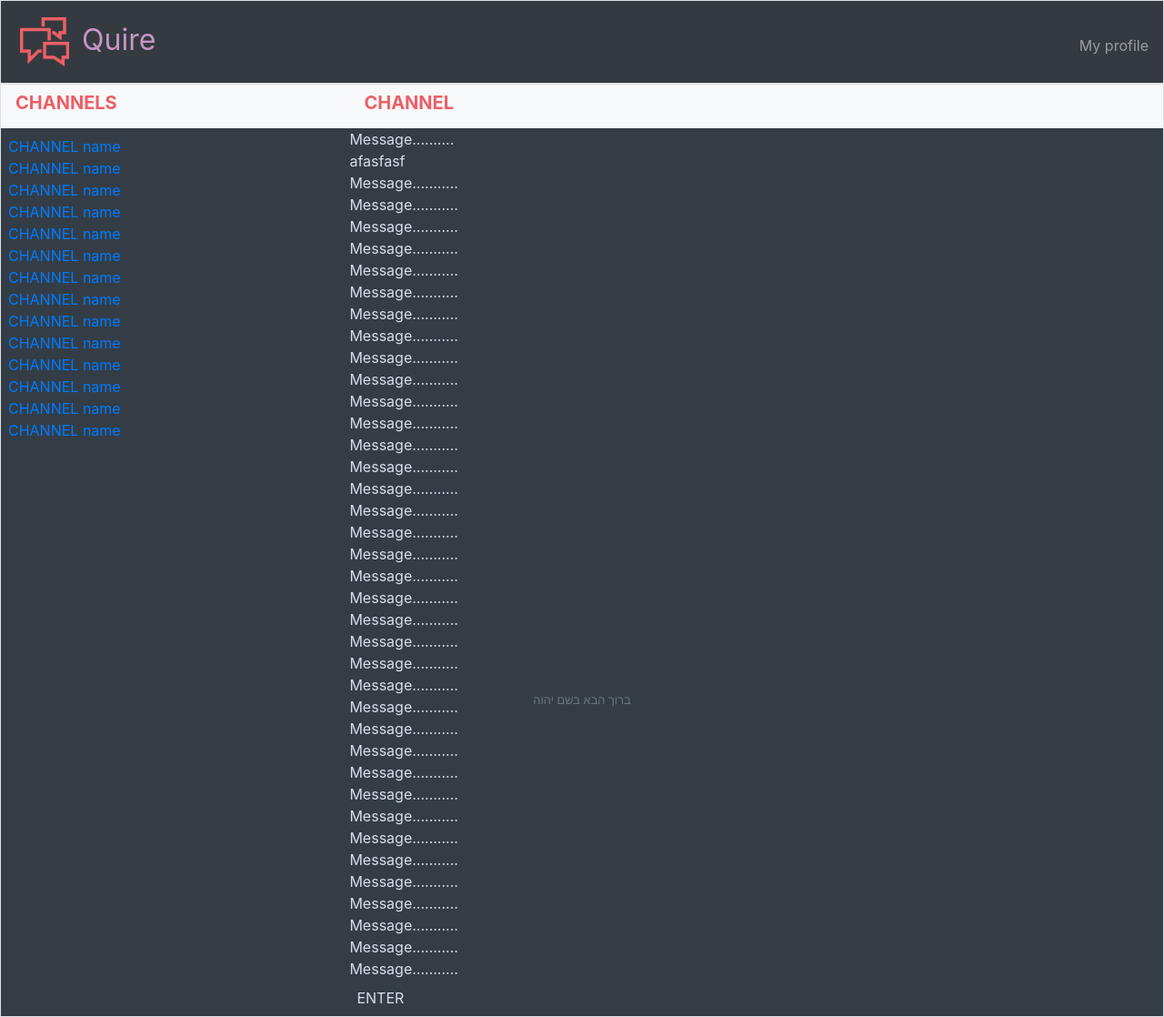
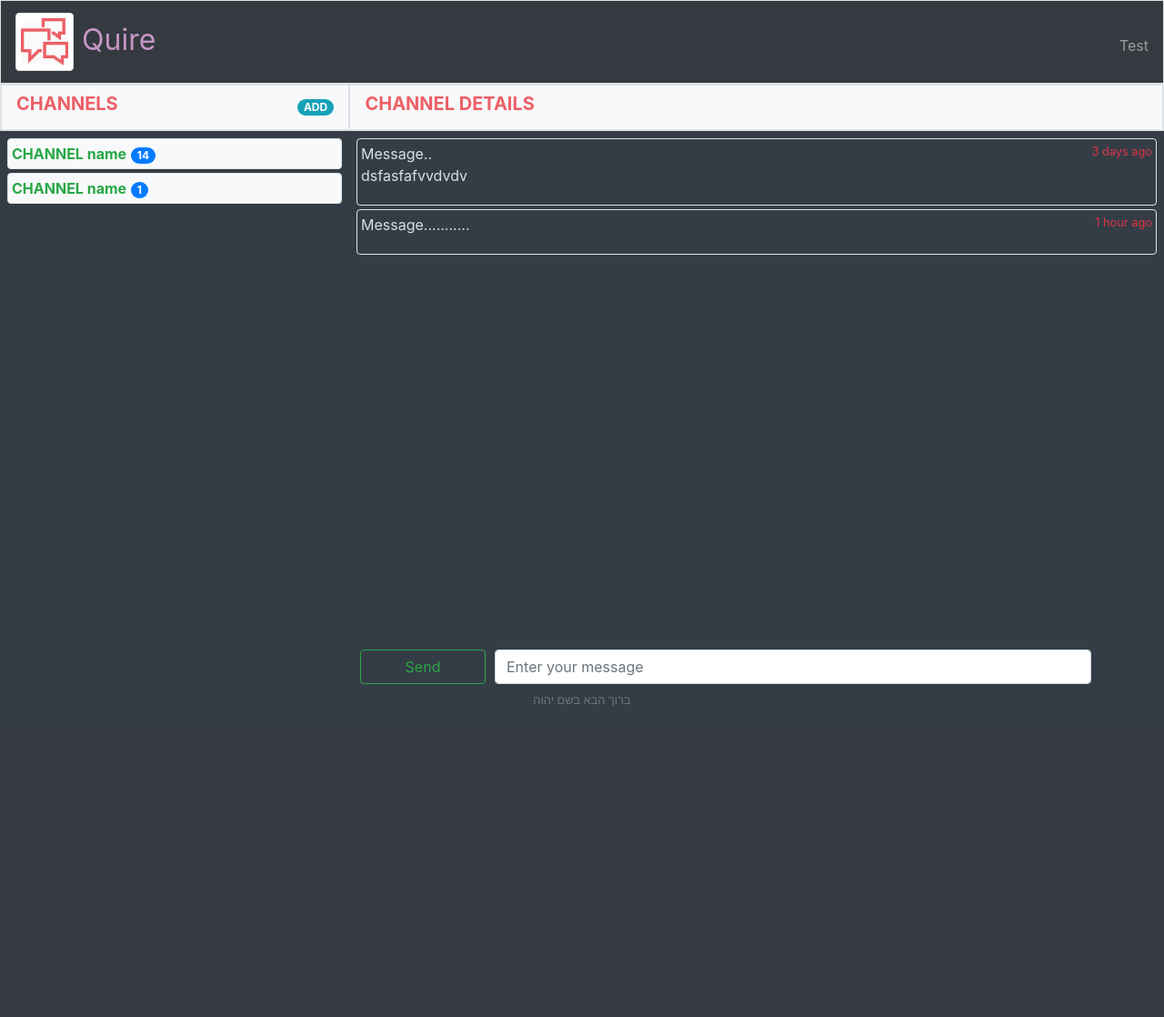
Before and after one commit to AngborTim/Project2, a Flask app: page / in a window 1280 px wide. Shown: the whole page at 91% size. After the commit the page ends 777 px from the top, so only its background shows below. Run offline with Flask 2, Linux system fonts and the light colour scheme; some libraries are stand-ins or nearby versions.

Commit message:
Before message bloc exp

```diff
--- a/application.py
+++ b/application.py
@@ -1,6 +1,7 @@
 import os
+import requests
 
-from flask import Flask, redirect, render_template
+from flask import Flask, jsonify, redirect, render_template
 from flask_socketio import SocketIO, emit
 
 app = Flask(__name__)
--- /dev/null
+++ b/static/quire.js
@@ -0,0 +1,12 @@
+document.addEventListener('DOMContentLoaded', function() {
+    document.querySelectorAll('.chanel_name').forEach(function(chanel_block) {
+      chanel_block.onmouseover = function() {
+        chanel_block.classList.remove('bg-light');
+        chanel_block.classList.add('bg-dark');
+      }
+      chanel_block.onmouseout = function() {
+        chanel_block.classList.remove('bg-dark');
+        chanel_block.classList.add('bg-light');
+      }
+    })
+});
--- a/static/styles.css
+++ b/static/styles.css
@@ -1,12 +1,19 @@
+html, body {
+  margin: 0;
+  padding: 0;
+}
+
 body
 {
 	background-color: #343D46;
+	height: 100vh;
 }
 
 .navbar
 {
 	background-color: #757B81;
 }
+
 
 nav .navbar-brand
 {
@@ -25,17 +32,13 @@ img.logo
 	padding:5px;
 }
 
-main .form-control
-{
-    display: inline-block;
-    width: auto;
-}
 
 main
 {
     color: #D8DEE9;
-    min-height: 80%;
-    height: 80%;
+    min-height: 85%;
+    height: 85%;
+    overflow: hidden;
 }
 
 footer
@@ -50,11 +53,6 @@ h5
 	font-weight: bold;
 }
 
-.message_block, .chanel_name
-{
-	display:block;
-}
-
 .float-right
 {
 	width: 70%;
@@ -64,3 +62,13 @@ h5
 {
 	width: 30%
 }
+
+.chanel_name, .message_block
+{
+	display: block;
+}
+
+.chanel_name
+{
+	cursor: pointer;
+}
--- a/templates/index.html
+++ b/templates/index.html
@@ -1,112 +1,89 @@
-<!DOCTYPE html>
-
+<!doctype html>
 <html lang="en">
-
   <head>
         <meta charset="utf-8">
         <meta name="viewport" content="width=device-width, initial-scale=1, shrink-to-fit=no">
 
-        <link href="https://maxcdn.bootstrapcdn.com/bootstrap/4.1.3/css/bootstrap.min.css" rel="stylesheet">
+        <link rel="stylesheet" href="https://stackpath.bootstrapcdn.com/bootstrap/4.4.1/css/bootstrap.min.css">
 
         <link href="/static/styles.css" rel="stylesheet">
         <link href="/static/favicon.png" rel="icon">
 
-        <script src="https://code.jquery.com/jquery-3.3.1.min.js"></script>
-        <script src="https://cdnjs.cloudflare.com/ajax/libs/popper.js/1.14.3/umd/popper.min.js"></script>
-        <script src="https://maxcdn.bootstrapcdn.com/bootstrap/4.1.3/js/bootstrap.min.js"></script>
+        <script src="https://code.jquery.com/jquery-3.4.1.slim.min.js"></script>
+        <script src="https://cdn.jsdelivr.net/npm/popper.js@1.16.0/dist/umd/popper.min.js"></script>
+        <script src="https://stackpath.bootstrapcdn.com/bootstrap/4.4.1/js/bootstrap.min.js"></script>
 
+        <script type="text/javascript" src="//cdnjs.cloudflare.com/ajax/libs/socket.io/1.3.6/socket.io.min.js"></script>
+        <script src="{{ url_for('static', filename='quire.js') }}"></script>
 
-        <title>Quire - [CS50W Project 2]</title>
+    <title>Quire [CS50W Project 2]</title>
+  </head>
+<body>
 
-    </head>
-
-    <body>
 <nav class="navbar border  navbar-dark bg-dark">
             <a class="navbar-brand" href="/">
-            <img class="logo" src="/static/logo.png" alt="logo" class="img-thumbnail img-fluid">
+            <img class="logo img-thumbnail img-fluid" src="/static/logo.png" alt="logo">
             <span>Quire</span>
             </a>
             <ul class="navbar-nav ml-auto mt-2">
-                <li class="nav-item"><a class="nav-link" href="/profile">My profile</a></li>
+                <li class="nav-item"><a class="nav-link" href="/test">Test</a></li>
             </ul>
 </nav>
 
-        <main class="container-fluid p-0 m-0">
+<main>
     <div class="clearfix border">
-                    <div class="float-left">
-                        <span class="navbar bg-light">
-                            <h5>CHANNELS</h5>
-                        </span>
-                        <div class="p-2">
-                            <span class="chanel_name"><a href="#">CHANNEL name</a></span>
-                            <span class="chanel_name"><a href="#">CHANNEL name</a></span>
-                            <span class="chanel_name"><a href="#">CHANNEL name</a></span>
-                            <span class="chanel_name"><a href="#">CHANNEL name</a></span>
-                            <span class="chanel_name"><a href="#">CHANNEL name</a></span>
-                            <span class="chanel_name"><a href="#">CHANNEL name</a></span>
-                            <span class="chanel_name"><a href="#">CHANNEL name</a></span>
-                            <span class="chanel_name"><a href="#">CHANNEL name</a></span>
-                            <span class="chanel_name"><a href="#">CHANNEL name</a></span>
-                            <span class="chanel_name"><a href="#">CHANNEL name</a></span>
-                            <span class="chanel_name"><a href="#">CHANNEL name</a></span>
-                            <span class="chanel_name"><a href="#">CHANNEL name</a></span>
-                            <span class="chanel_name"><a href="#">CHANNEL name</a></span>
-                            <span class="chanel_name"><a href="#">CHANNEL name</a></span>
+        <div class="float-left border">
+            <nav class="navbar bg-light">
+                <h5>CHANNELS</h5><a href="" class="badge badge-info badge-pill">ADD</a>
+            </nav>
+        </div>
+        <div class="float-right border">
+            <nav class="navbar bg-light">
+                <h5>CHANNEL DETAILS</h5>
+            </nav>
         </div>
     </div>
 
-                <div class="float-right">
-                    <span class="navbar bg-light">
-                        <h5>CHANNEL</h5>
+    <div class="d-md-flex" style="height: 90%;">
+        <div class="float-left overflow-auto p-2">
+            <span class="chanel_name p-1 mb-1 border rounded bg-light text-success">
+                <strong>CHANNEL name</strong>
+                <span class="badge badge-primary badge-pill">14</span>
             </span>
-                    <span class="message_block">Message..........<br>afasfasf</span>
-                    <span class="message_block">Message...........</span>
-                    <span class="message_block">Message...........</span>
-                    <span class="message_block">Message...........</span>
-                    <span class="message_block">Message...........</span>
-                    <span class="message_block">Message...........</span>
-                    <span class="message_block">Message...........</span>
-                    <span class="message_block">Message...........</span>
-                    <span class="message_block">Message...........</span>
-                    <span class="message_block">Message...........</span>
-                    <span class="message_block">Message...........</span>
-                    <span class="message_block">Message...........</span>
-                    <span class="message_block">Message...........</span>
-                    <span class="message_block">Message...........</span>
-                    <span class="message_block">Message...........</span>
-                    <span class="message_block">Message...........</span>
-                    <span class="message_block">Message...........</span>
-                    <span class="message_block">Message...........</span>
-                    <span class="message_block">Message...........</span>
-                    <span class="message_block">Message...........</span>
-                    <span class="message_block">Message...........</span>
-                    <span class="message_block">Message...........</span>
-                    <span class="message_block">Message...........</span>
-                    <span class="message_block">Message...........</span>
-                    <span class="message_block">Message...........</span>
-                    <span class="message_block">Message...........</span>
-                    <span class="message_block">Message...........</span>
-                    <span class="message_block">Message...........</span>
-                    <span class="message_block">Message...........</span>
-                    <span class="message_block">Message...........</span>
-                    <span class="message_block">Message...........</span>
-                    <span class="message_block">Message...........</span>
-                    <span class="message_block">Message...........</span>
-                    <span class="message_block">Message...........</span>
-                    <span class="message_block">Message...........</span>
-                    <span class="message_block">Message...........</span>
-                    <span class="message_block">Message...........</span>
-                    <span class="message_block">Message...........</span>
-                    <div class="p-2">
-                        ENTER
+            <span class="chanel_name p-1 mb-1 border rounded bg-light text-success">
+                <strong>CHANNEL name</strong>
+                <span class="badge badge-primary badge-pill">1</span>
+            </span>
+        </div>
+        <div class="float-right p-2" style="position: relative;">
+            <div class="overflow-auto">
+                <span class="message_block p-1 mb-1 border rounded d-flex w-100 justify-content-between">
+                    <p>Message..<br>dsfasfafvvdvdv</p>
+                    <small class="text-danger">3 days ago</small>
+                </span>
+                <span class="message_block p-1 mb-1 border rounded d-flex w-100 justify-content-between">
+                    <p>Message...........</p>
+                    <small class="text-danger">1 hour ago</small>
+                </span>
+            </div>
+
+            <div style="width: 98%; position: absolute; bottom:0;">
+                <form class="form">
+                    <div class="form-row">
+                        <div class="col-2">
+                            <button class="btn btn-block btn-outline-success m-1" type="submit">Send</button>
+                        </div>
+                        <div class="col-9">
+                            <input class="form-control m-1" type="text" placeholder="Enter your message">
+                        </div>
+                    </div>
+                </form>
             </div>
         </div>
     </div>
 </main>
 
-
-
-    <footer class="small text-center text-muted fixed-bottom">
+    <footer class="small text-center text-muted fixed-bottom p-0 m-0">
             ברוך הבא בשם יהוה
     </footer>
 
```
Also changed, not shown: templates/test.html (added, +114 -0 lines), 1.png (added), 2.png (added). Lines whose indentation alone changed are shown as unchanged.
